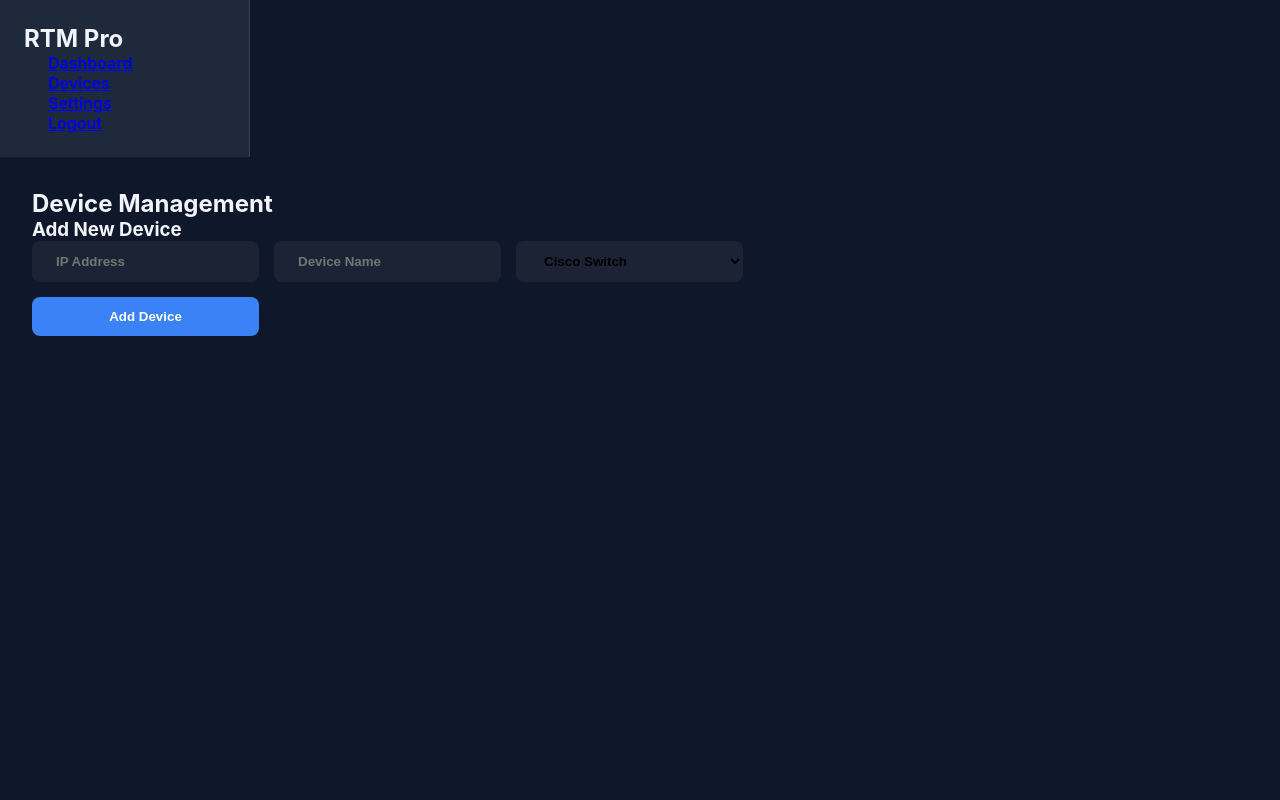
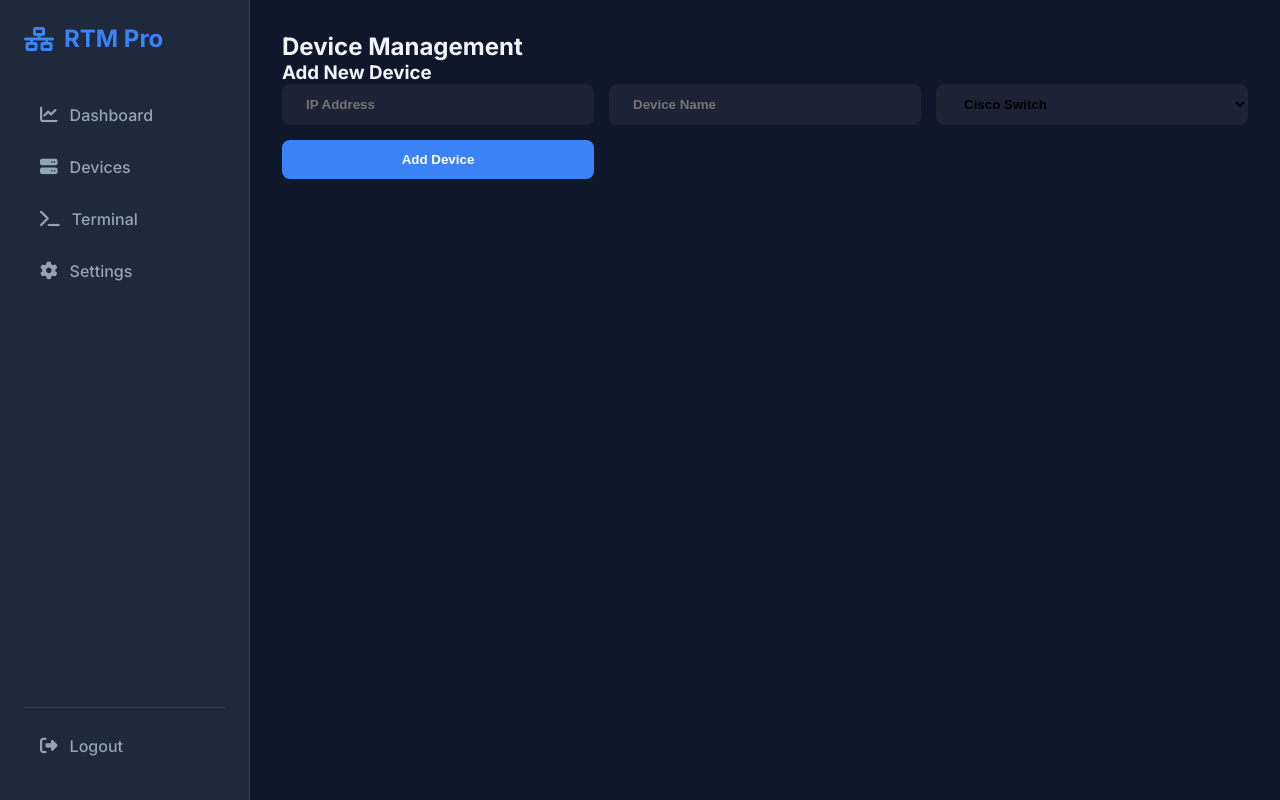
Before and after one commit to Lucifer-bot-web1/RTM_MONITOR_V2, a Flask app: page /devices in a window 1280 px wide. Run offline with Flask 3, Linux system fonts and the light colour scheme; a user stored in the database is signed in; parts of the project's set-up code (start-up, migrations or seed data) failed here and were passed over; some libraries are stand-ins or nearby versions.

Commit message:
Auto-Update: Local is Master

```diff
--- a/web_ui/templates/base.html
+++ b/web_ui/templates/base.html
@@ -4,35 +4,43 @@
     <meta charset="UTF-8">
     <meta name="viewport" content="width=device-width, initial-scale=1.0">
     <title>RTM Monitor Pro</title>
+    <link href="https://fonts.googleapis.com/css2?family=Inter:wght@400;500;600;700&display=swap" rel="stylesheet">
+    <link rel="stylesheet" href="https://cdnjs.cloudflare.com/ajax/libs/font-awesome/6.4.0/css/all.min.css">
     <link rel="stylesheet" href="{{ url_for('static', filename='style.css') }}">
-    <script src="https://cdn.socket.io/4.7.5/socket.io.min.js"></script>
-    <script src="{{ url_for('static', filename='script.js') }}" defer></script>
 </head>
 <body>
-    <div class="app-container">
-        <aside class="sidebar">
-            <h2 style="color:var(--accent);">RTM Pro</h2>
-            <nav>
-                <a href="{{ url_for('main.dashboard') }}" class="btn" style="width:100%; text-align:left; background:transparent;">Dashboard</a>
-                <a href="{{ url_for('main.devices_page') }}" class="btn" style="width:100%; text-align:left; background:transparent;">Devices</a>
-                <a href="{{ url_for('main.settings_page') }}" class="btn" style="width:100%; text-align:left; background:transparent;">Settings</a>
-            </nav>
-            <div style="margin-top:auto;">
-                <a href="{{ url_for('main.logout') }}" class="btn btn-danger" style="width:100%;">Logout</a>
-            </div>
-        </aside>
+    {% if current_user.is_authenticated %}
+    <nav class="sidebar">
+        <div class="brand">
+            <i class="fa-solid fa-network-wired"></i> RTM Pro
+        </div>
 
-        <main class="main-content">
-            {% with messages = get_flashed_messages(with_categories=true) %}
-                {% if messages %}
-                    {% for category, message in messages %}
-                        <div class="card" style="border-left: 4px solid var(--{{category}});">{{ message }}</div>
-                    {% endfor %}
-                {% endif %}
-            {% endwith %}
+        <a href="{{ url_for('main.dashboard') }}" class="menu-item {% if request.endpoint == 'main.dashboard' %}active{% endif %}">
+            <i class="fa-solid fa-chart-line"></i> Dashboard
+        </a>
+        <a href="{{ url_for('main.devices') }}" class="menu-item {% if request.endpoint == 'main.devices' %}active{% endif %}">
+            <i class="fa-solid fa-server"></i> Devices
+        </a>
+        <a href="{{ url_for('main.terminal') }}" class="menu-item {% if request.endpoint == 'main.terminal' %}active{% endif %}">
+            <i class="fa-solid fa-terminal"></i> Terminal
+        </a>
+        <a href="{{ url_for('main.settings') }}" class="menu-item {% if request.endpoint == 'main.settings' %}active{% endif %}">
+            <i class="fa-solid fa-gear"></i> Settings
+        </a>
 
-            {% block content %}{% endblock %}
-        </main>
-    </div>
+        <div class="menu-footer">
+            <a href="{{ url_for('main.logout') }}" class="menu-item">
+                <i class="fa-solid fa-right-from-bracket"></i> Logout
+            </a>
+        </div>
+    </nav>
+    {% endif %}
+
+    <main class="main-content">
+        {% block content %}{% endblock %}
+    </main>
+
+    <script src="https://cdnjs.cloudflare.com/ajax/libs/socket.io/4.0.1/socket.io.js"></script>
+    <script src="{{ url_for('static', filename='script.js') }}"></script>
 </body>
 </html>
```
